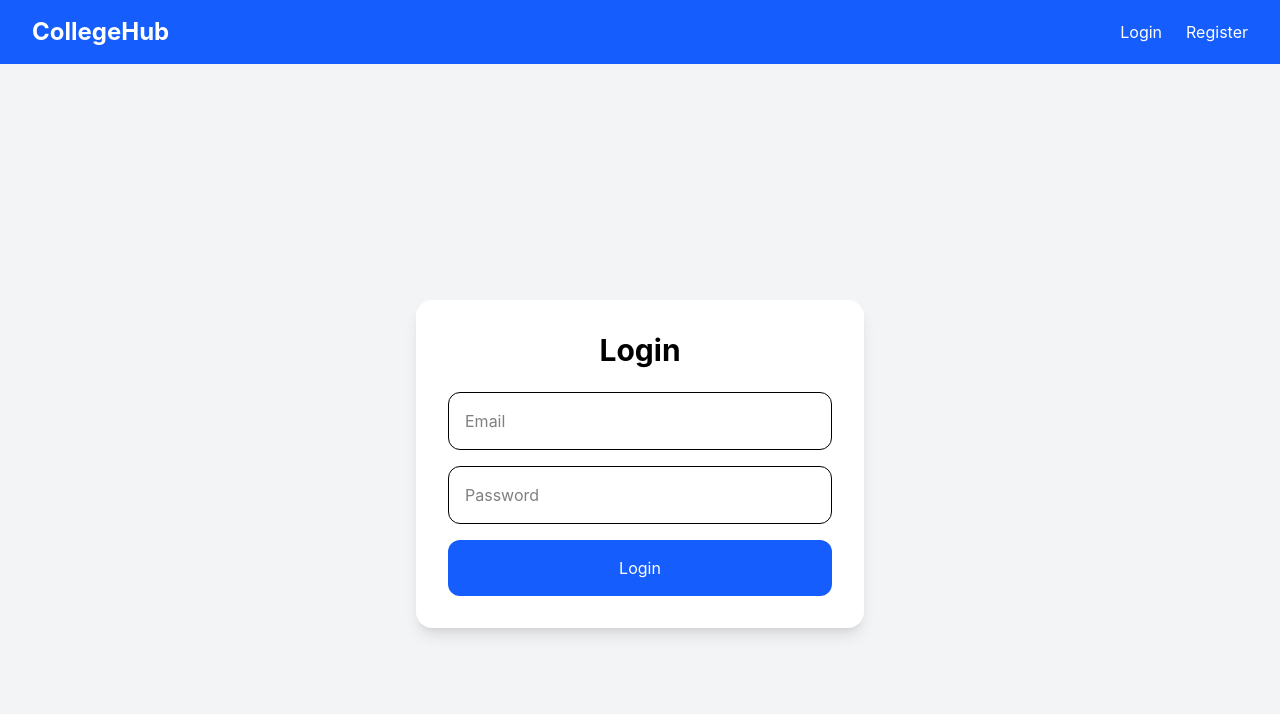
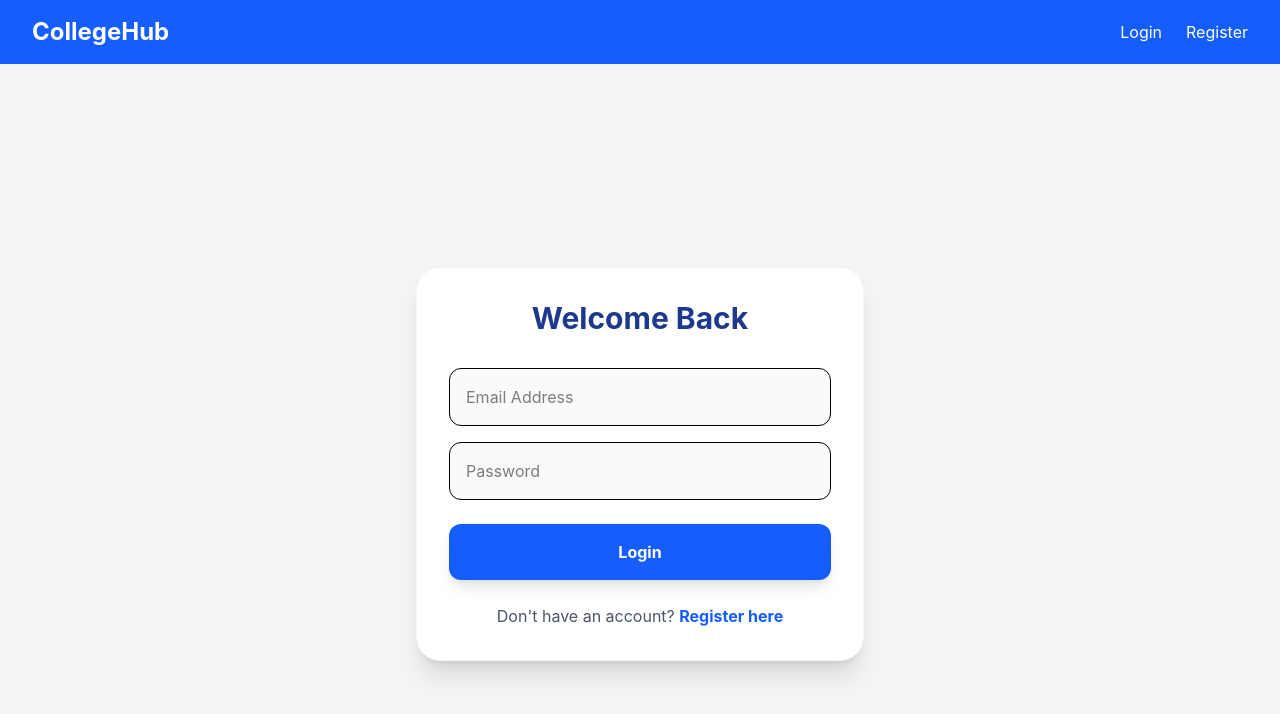
Before and after one commit to Ayushkumar0oo0/college-discovery-platform, a React (Vite) app in the folder client/: page /login in a window 1280 px wide. Shown: the top 714 px of the page. Built offline with nearby package versions, Linux system fonts and the light colour scheme.

Commit message:
Updated project

```diff
--- a/client/src/pages/Login.jsx
+++ b/client/src/pages/Login.jsx
@@ -1,11 +1,13 @@
-import React, { useState } from "react";
-
+import { useState } from "react";
 import axios from "axios";
+import { useNavigate, Link } from "react-router-dom";
 
 const Login = () => {
   const [email, setEmail] = useState("");
+  const [password, setPassword] = useState("");
 
-  const [password, setPassword] = useState("");
+  // 1. Initialize the navigate function
+  const navigate = useNavigate();
 
   const handleLogin = async (e) => {
     e.preventDefault();
@@ -16,46 +18,64 @@ const Login = () => {
         {
           email,
           password,
-        },
+        }
       );
 
+      // Save token and user info
       localStorage.setItem("userInfo", JSON.stringify(data));
 
-      alert("Login Successful");
+      // Optional: You can remove this alert if you want an instant seamless redirect
+      alert("Login Successful!");
+
+      // 2. Navigate directly to the Home page
+      navigate("/");
+
     } catch (error) {
-      console.log(error);
-
-      alert("Invalid Credentials");
+      console.error(error);
+      alert(error.response?.data?.message || "Invalid Credentials");
     }
   };
 
   return (
-    <div className="bg-gray-100 min-h-screen flex justify-center items-center">
+    <div className="bg-gray-100 min-h-screen flex justify-center items-center p-4">
       <form
         onSubmit={handleLogin}
-        className="bg-white p-8 rounded-2xl shadow-lg w-full max-w-md"
+        className="bg-white p-8 rounded-3xl shadow-xl w-full max-w-md border border-gray-100"
       >
-        <h1 className="text-3xl font-bold mb-6 text-center">Login</h1>
+        <h1 className="text-3xl font-bold mb-8 text-center text-blue-900">
+          Welcome Back
+        </h1>
 
+        <div className="space-y-4 mb-6">
           <input
             type="email"
-          placeholder="Email"
-          className="w-full p-4 border rounded-xl mb-4"
+            placeholder="Email Address"
+            className="w-full p-4 border rounded-xl focus:ring-2 focus:ring-blue-500 outline-none bg-gray-50"
             value={email}
             onChange={(e) => setEmail(e.target.value)}
+            required
           />
 
           <input
             type="password"
             placeholder="Password"
-          className="w-full p-4 border rounded-xl mb-4"
+            className="w-full p-4 border rounded-xl focus:ring-2 focus:ring-blue-500 outline-none bg-gray-50"
             value={password}
             onChange={(e) => setPassword(e.target.value)}
+            required
           />
+        </div>
 
-        <button className="w-full bg-blue-600 text-white p-4 rounded-xl hover:bg-blue-700">
+        <button className="w-full bg-blue-600 text-white p-4 rounded-xl font-bold hover:bg-blue-700 transition shadow-lg">
           Login
         </button>
+
+        <p className="mt-6 text-center text-gray-600">
+          Don't have an account?{" "}
+          <Link to="/register" className="text-blue-600 font-bold hover:underline">
+            Register here
+          </Link>
+        </p>
       </form>
     </div>
   );
```
Lines whose indentation alone changed are shown as unchanged.
